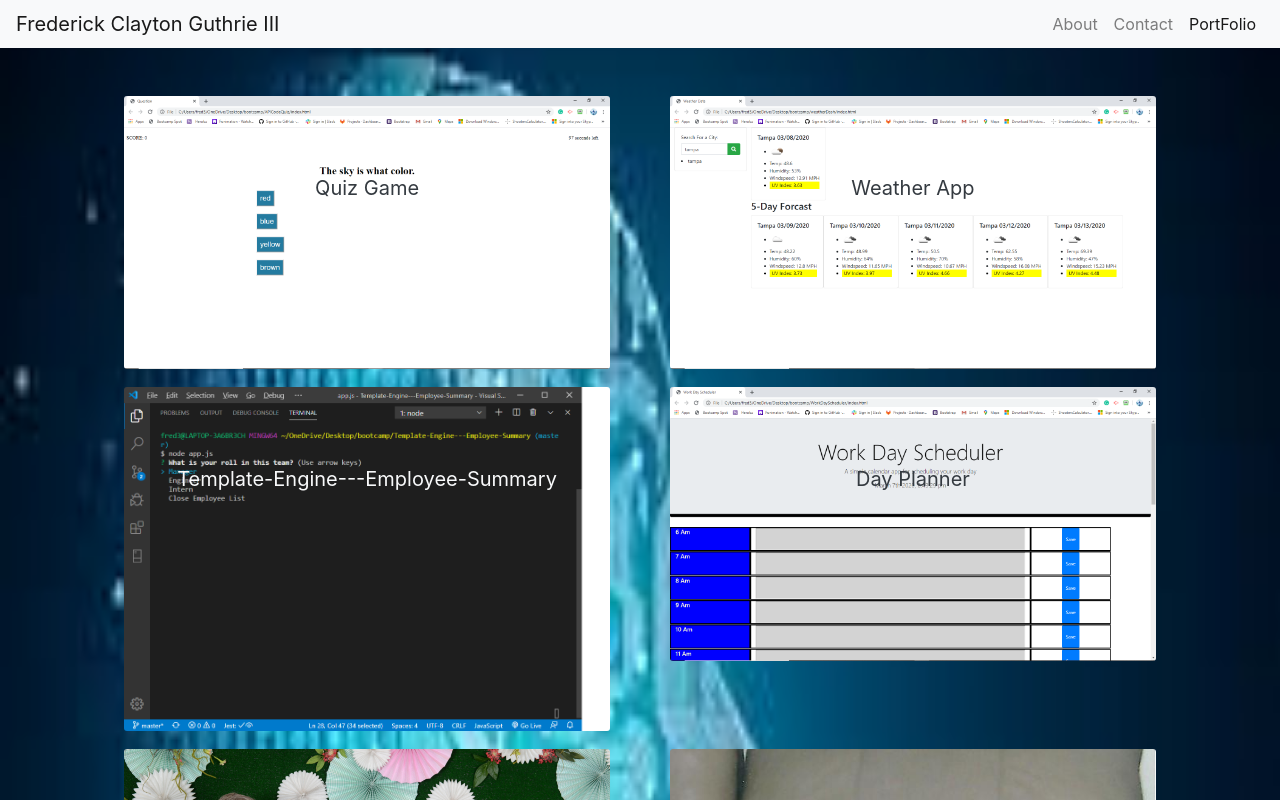
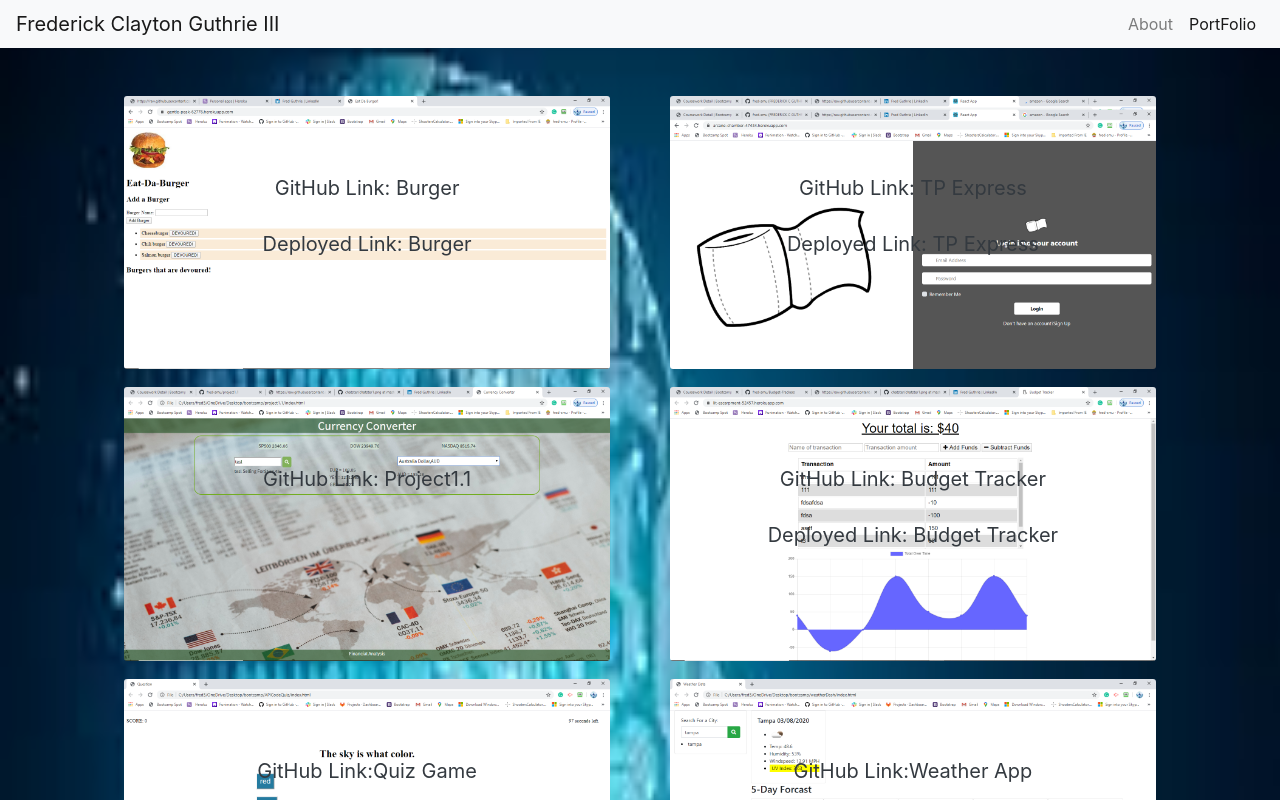
Before and after one commit to fred-smu/Frederick_Dev, a React (Create React App) app: page /portFolio in a window 1280 px wide. Shown: the top 800 px of the page. Built offline with nearby package versions, Linux system fonts and the light colour scheme.

Commit message:
new format

```diff
--- a/src/components/DataBody.js
+++ b/src/components/DataBody.js
@@ -13,14 +13,28 @@ const DataBody = () => {
             </a>
             <div className="card-body .bg-transparent">
               <h5 className="card-title">About me</h5>
-              <p className="card-text">I am a full stack web developer with certificate from SMU, where I was educated and certified in: HTML5, CSS3,
-                JavaScript, jQuery, Node.js, Java, Express.js, React.js, Database Theory, MongoDB, MySQL, Git, and more. I have taken the developers
-                coding bootcamp because technology changes and improves every year and it was time for me to update my skills. I have decided to expand
-                my horizons though Webpage development. I have over 10 years of backend development with many languages like Java,C#, C++ and many
-                operation system like Unix and Windows along with many databases. I started my career in 1980 while I was in Military Intelligence working
-                 in electronic warfare and advanced though programing, networking, operation and management. I also hold a master’s degree in information
-                 management. Changing programing languages is easy to me. I believe in pseudo-coding and then from there every programing language is just
-                  a matter of syntax. My brand is “When you need the one person to pull everything together,
+              <p className="card-text mb-3">
+                "      I am a full stack web developer with certificate from SMU,
+                where I was educated and certified in: HTML5, CSS3,
+                JavaScript, jQuery, Node.js, Java, Express.js, React.js,
+                Database Theory, MongoDB, MySQL, Git, and more."</p>
+                <p className="card-text2 mb-3">
+                      I have taken the developers coding bootcamp because technology
+                  changes and improves every year and it was time for me to update
+                  my skills. I have decided to expand my horizons though Webpage
+                  development. I have over 10 years of backend development with
+                  many languages like Java,C#, C++ and many operation system like
+                   Unix and Windows along with many databases.
+                   </p>
+                   <p className="card-text3 mb-3">
+                I started my career in 1980 while I was in Military Intelligence
+                working in electronic warfare and advanced though programing,
+                networking, operation and management. I also hold a master’s
+                degree in information management. Changing programing languages
+                is easy to me. I believe in pseudo-coding and then from there every
+                 programing language is just a matter of syntax. </p>
+                 <p className="card-text4 mb-3">
+                 My brand is “When you need the one person to pull everything together,
                           I’m your man”.</p>
             </div>
           </div>
--- a/src/components/DataPortfolio.js
+++ b/src/components/DataPortfolio.js
@@ -1,11 +1,13 @@
 import React from "react";
 import "../styles/DataPortfolio.css";
 import APIQUIZ from "../photo/APIQUIZ.png";
-import dogs from "../photo/bonnie & misty.png.jpg";
-import family from "../photo/family.png";
 import tempEngine from "../photo/tempEngine.png";
 import weatherDash from "../photo/weatherDash.png";
 import workday from "../photo/workday.png";
+import budget from "../photo/budgetTracker.png";
+import TP from "../photo/login.png";
+import Project1 from "../photo/project1.png";
+import burger from "../photo/burger.png";
 
 
 const DataPortfolio = () => {
@@ -14,16 +16,76 @@ const DataPortfolio = () => {
      return (
 
         <picture className="mt-5 row justify-content-center">
+            <div className="col-lg-5 col-md-5 col-sm-12 mb-3">
+                <div className="col lg-12">
+                        <img id="port" src= {burger} className="card-img" alt="fredGlifestyle" />
+                    <div className="card-img-overlay">
+                        <div className="h-100 mt-5">
+                             <a href="https://github.com/fred-smu/burger"
+                            className="btn btn-lg btn-block text-dark"> GitHub Link: Burger</a>
+                            <a href="https://gentle-peak-62776.herokuapp.com/"
+                            className="btn btn-lg btn-block text-dark"> Deployed Link: Burger</a>
+                        </div>
+                    </div>
 
-             <div className="col-lg-5 col-md-5 col-sm-12 mb-3">
+                </div>
+            </div>
+            <div className="col-lg-5 col-md-5 col-sm-12 mb-3">
+                <div className="col lg-12">
+                    {/* <td> */}
+                        <img id="port" src= {TP} className="card-img" alt="fredGlifestyle" />
+                    {/* </td> */}
+                    <div className="card-img-overlay">
+                        <div className="h-100 mt-5">
+
+                            <a href="https://github.com/fred-smu/TP-Express"
+                            className="btn btn-lg btn-block text-dark"> GitHub Link: TP Express</a>
+                            <a href="https://arcane-chamber-47434.herokuapp.com/"
+                            className="btn btn-lg btn-block text-dark"> Deployed Link: TP Express</a>
+                        </div>
+                    </div>
+
+                </div>
+            </div>
+            <div className="col-lg-5 col-md-5 col-sm-12 mb-3">
+                <div className="col lg-12">
+                    {/* <td> */}
+                        <img id="port" src= {Project1} className="card-img" alt="fredGlifestyle" />
+                    {/* </td> */}
+                    <div className="card-img-overlay">
+                        <div className="h-100 mt-5">
+                            <a href="https://github.com/fred-smu/project1.1"
+                            className="btn btn-lg btn-block text-dark">GitHub Link: Project1.1</a>
+                            {/* <a href="https://lit-escarpment-52457.herokuapp.com/"
+                            className="btn btn-lg btn-block text-dark">Deployed Link: Project1.1</a> */}
+                        </div>
+                    </div>
+
+                </div>
+            </div>
+            <div className="col-lg-5 col-md-5 col-sm-12 mb-3">
+                <div className="col lg-12">
+                        <img id="port" src= {budget} className="card-img" alt="fredGlifestyle" />
+                    <div className="card-img-overlay">
+                        <div className="h-100 mt-5">
+                            <a href="https://github.com/fred-smu/Budget-Trackers"
+                            className="btn btn-lg btn-block text-dark">GitHub Link: Budget Tracker</a>
+                            <a href="https://lit-escarpment-52457.herokuapp.com/"
+                            className="btn btn-lg btn-block text-dark">Deployed Link: Budget Tracker</a>
+                        </div>
+                    </div>
+
+                </div>
+            </div>
+            <div className="col-lg-5 col-md-5 col-sm-12 mb-3">
                 <div className="col lg-12">
 
                         <img id="port" src={APIQUIZ}  className="card-img" alt="fredGquiz" />
 
                     <div className="card-img-overlay">
                         <div className=" mt-5">
-                            <a href="https://github.com/fred-smu/APICodeQuiz/" className="btn btn-lg btn-block text-dark">Quiz
-                            Game</a>
+                            <a href="https://github.com/fred-smu/APICodeQuiz/"
+                            className="btn btn-lg btn-block text-dark">GitHub Link:Quiz Game</a>
                         </div>
                     </div>
 
@@ -39,7 +101,7 @@ const DataPortfolio = () => {
                     <div className="card-img-overlay">
                         <div className="h-100 mt-5">
                             <a href="https://github.com/fred-smu/weatherDash/"
-                                className="btn text-dark btn-lg btn-block">Weather App</a>
+                                className="btn text-dark btn-lg btn-block">GitHub Link:Weather App</a>
                         </div>
                     </div>
 
@@ -54,7 +116,7 @@ const DataPortfolio = () => {
                     <div className="card-img-overlay">
                         <div className="h-100 mt-5">
                             <a href="https://github.com/fred-smu/Template-Engine---Employee-Summary"
-                                className="btn  btn-lg btn-block text-light">Template-Engine---Employee-Summary</a>
+                                className="btn  btn-lg btn-block text-light">GitHub Link:Template-Engine---Employee-Summary</a>
                         </div>
                     </div>
                 </div>
@@ -63,22 +125,23 @@ const DataPortfolio = () => {
              <div className="col-lg-5 col-md-5 col-sm-12 mb-3">
                 <div className="col lg-12">
                     {/* <td> */}
-                        <img id="port" src= {workday} className="card-img" alt="FredGplanner" />
+                        <img id="port" src= {workday} className="card-img" alt="FredGplanner" height="375px"/>
                     {/* </td> */}
                     <div className="card-img-overlay">
                         <div className="h-100 mt-5">
                             <a href="https://github.com/fred-smu/WorkDayScheduler/"
-                                className="btn btn-lg btn-block text-dark">Day Planner</a>
+                                className="btn btn-lg btn-block text-dark">GitHub Link:Day Planner</a>
                         </div>
                     </div>
 
                 </div>
             </div>
-             <div className="col-lg-5 col-md-5 col-sm-12 mb-3">
+
+            {/* <div className="col-lg-5 col-md-5 col-sm-12 mb-3">
                 <div className="col lg-12">
-                    {/* <td> */}
+
                         <img id="port" src= {family} className="card-img" alt="fredGlifestyle" />
-                    {/* </td> */}
+
                     <div className="card-img-overlay">
                         <div className="h-100 mt-5">
                             <a href={family} className="btn btn-lg btn-block text-light"> My Family</a>
@@ -89,9 +152,9 @@ const DataPortfolio = () => {
             </div>
              <div className="col-lg-5 col-md-5 col-sm-12 mb-3">
                 <div className="col lg-12">
-                    {/* <td> */}
+
                         <img id="port" src= {dogs} className="card-img" alt="fredGlifestyle" />
-                    {/* </td> */}
+
                     <div className="card-img-overlay">
                         <div className="h-100 mt-5">
                             <a href={dogs} className="btn btn-lg btn-block text-light"> Bonnie and Misty</a>
@@ -99,9 +162,9 @@ const DataPortfolio = () => {
                     </div>
 
                 </div>
-            </div>
+            </div> */}
        </picture>
-    //    </td>
+
 
 
     );
--- a/src/components/Nav.js
+++ b/src/components/Nav.js
@@ -24,7 +24,7 @@ function Nav() {
               }>About</Link>
 
           </li>
-          <li id="NavContact" >
+          {/* <li id="NavContact" >
 
             <Link to="/contact"
             className={
@@ -32,7 +32,7 @@ function Nav() {
               ? "nav-link active"
               : "nav-link"
             }>Contact</Link>
-          </li>
+          </li> */}
           <li  id="NavPortfolio">
            <Link to="/portFolio"
             className={
```
